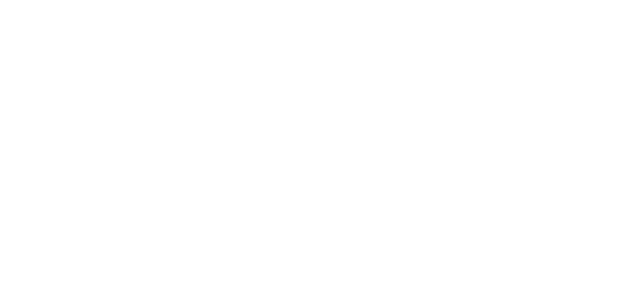
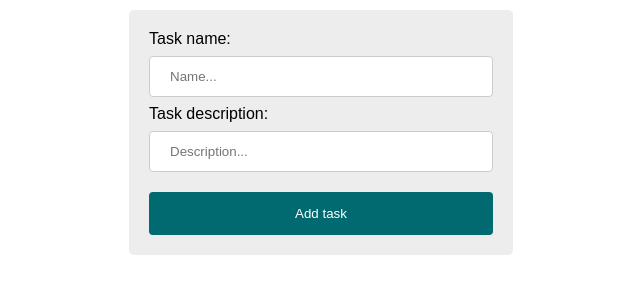
Before and after one commit to CaptainEmil/js-advanced-management-app, a plain HTML site: page index.html in a window 1280 px wide. Shown: the whole page, without its empty margins (319-959 px from the left). Drawn offline with Linux system fonts and the light colour scheme.

Commit message:
added form layout on main page

```diff
--- a/index.css
+++ b/index.css
@@ -0,0 +1,52 @@
+*{
+    margin: 0;
+    padding: 0;
+    box-sizing: border-box;
+}
+
+ul,
+ol{
+    list-style: none;
+}
+
+input[type=text]{
+    width: 100%;
+    padding: 12px 20px;
+    margin: 8px 0;
+    display: inline-block;
+    border: 1px solid #ccc;
+    border-radius: 4px;
+    box-sizing: border-box;
+}
+
+input[type=submit] {
+    width: 100%;
+    background-color: #016a70;
+    color: white;
+    padding: 14px 20px;
+    margin-top: 12px;
+    border: none;
+    border-radius: 4px;
+    cursor: pointer;
+}
+
+input[type=submit]:hover {
+    background-color: #018c94;
+}
+
+form,
+#tasks-list {
+    margin: 10px auto;
+    width: 30%;
+    border-radius: 5px;
+    background-color: #ededed;
+    padding: 20px;
+    font-family: 'Work Sans', sans-serif;
+}
+
+li {
+    border: 1px solid #ccc;
+    border-radius: 4px;
+    background-color: #f7f7f7;
+    padding: 10px;
+}
--- a/index.html
+++ b/index.html
@@ -1,12 +1,27 @@
 <!DOCTYPE html>
 <html lang="en">
+
 <head>
     <meta charset="UTF-8">
     <meta name="viewport" content="width=device-width, initial-scale=1.0">
     <title>Document</title>
+    <link rel="stylesheet" href="./index.css">
     <script src="./index.js" defer></script>
 </head>
+
 <body>
 
+
+    <form id="add-task-form">
+
+        <label for="input-task-name">Task name:</label>
+        <input type="text" id="input-task-name" name="input-task-name" placeholder="Name...">
+
+        <label for="input-task-description">Task description:</label>
+        <input type="text" id="input-task-description" name="input-task-description" placeholder="Description...">
+
+        <input type="submit" value="Add task">
+    </form>
 </body>
+
 </html>
```
